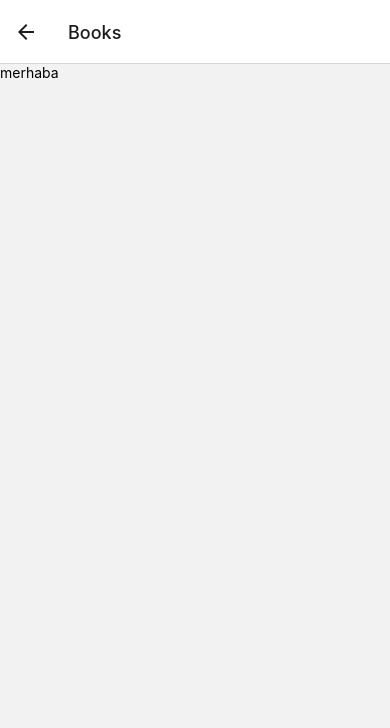
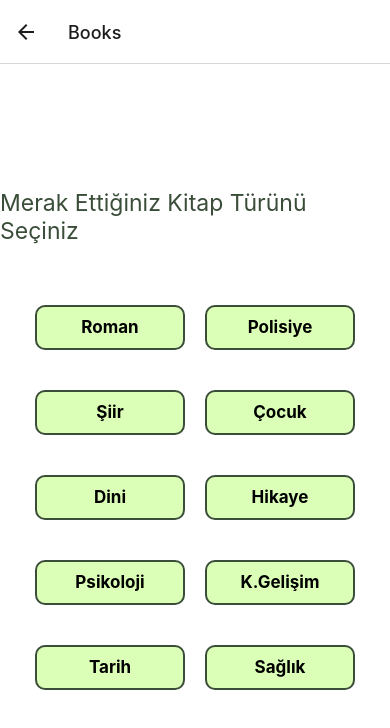
Before and after one commit to tugba0278/explore_books_reactNative_expo, a React Native app: screen /Books in a window 390 px wide. Shown: the top 728 px of the page. Built offline with nearby package versions, Linux system fonts and the light colour scheme.

Commit message:
roman and polisiye books pages are added

```diff
--- a/App.js
+++ b/App.js
@@ -1,6 +1,7 @@
 import React from 'react';
 import {StyleSheet} from 'react-native'
 import { NavigationContainer } from '@react-navigation/native';
+import { createStackNavigator } from '@react-navigation/stack';
 import LoginScreen from './screens/LoginScreen';
 import RegisterScreen from './screens/RegisterScreen';
 import GenreSelectionScreen from './screens/GenreSelectionScreen';
@@ -8,8 +9,9 @@ import BooksScreen from './screens/BooksScreen';
 import LogoutScreen from './screens/LogOutScreen';
 import AuthorListScreen from './screens/AuthorListScreen';
 import HomeScreenDrawer from './screens/HomeScreenDrawer';
-import { createStackNavigator } from '@react-navigation/stack';
 import AboutScreen from './screens/AboutScreen';
+import RomanBooks from './screens/RomanBooks';
+import PolisiyeBooks from './screens/PolisiyeBooks';
 
 
 const Stack = createStackNavigator();
@@ -73,6 +75,14 @@ export default function App() {
           name="LogOut"
           component={LogoutScreen} />
 
+        <Stack.Screen
+          name="Roman"
+          component={RomanBooks} />
+
+        <Stack.Screen
+          name="Polisiye"
+          component={PolisiyeBooks} />
+
 
       </Stack.Navigator>
     </NavigationContainer>
--- a/screens/BooksScreen.js
+++ b/screens/BooksScreen.js
@@ -1,11 +1,148 @@
+import { useNavigation } from "@react-navigation/native";
 import React from "react";
-import { View,Text } from 'react-native';
+import { View,Text,TouchableOpacity, StyleSheet } from 'react-native';
+
 const BooksScreen=()=>{
+
+    const navigation =useNavigation();
     return(
-        <View>
-            <Text>merhaba</Text>
+        <View style={styles.container}>
+
+        <Text style={[styles.title]}>Merak Ettiğiniz Kitap Türünü Seçiniz</Text>
+
+            <View style={styles.row}>
+                <TouchableOpacity
+                onPress={() => navigation.navigate("Roman")}
+                style={[styles.button]}
+                >
+                <Text style={[styles.buttonText]}>Roman</Text>
+                </TouchableOpacity>
+
+            <View style={{ marginLeft: 20 }} />
+
+                <TouchableOpacity
+                onPress={() => navigation.navigate("Polisiye")}
+                style={[styles.button]}
+                >
+                <Text style={[styles.buttonText]}>Polisiye</Text>
+                </TouchableOpacity>
+            </View>
+
+            <View style={styles.row}>
+                <TouchableOpacity
+                onPress={() => navigation.navigate("Siir")}
+                style={[styles.button]}
+                >
+                <Text style={[styles.buttonText]}>Şiir</Text>
+                </TouchableOpacity>
+
+            <View style={{ marginLeft: 20 }} />
+
+                <TouchableOpacity
+                onPress={() => navigation.navigate("Cocuk")}
+                style={[styles.button]}
+                >
+                <Text style={[styles.buttonText]}>Çocuk</Text>
+                </TouchableOpacity>
+            </View>
+
+            <View style={styles.row}>
+                <TouchableOpacity
+                onPress={() => navigation.navigate("Dini")}
+                style={[styles.button]}
+                >
+                <Text style={[styles.buttonText]}>Dini</Text>
+                </TouchableOpacity>
+
+            <View style={{ marginLeft: 20 }} />
+
+                <TouchableOpacity
+                onPress={() => navigation.navigate("Hikaye")}
+                style={[styles.button]}
+                >
+                <Text style={[styles.buttonText]}>Hikaye</Text>
+                </TouchableOpacity>
+            </View>
+
+            <View style={styles.row}>
+                <TouchableOpacity
+                onPress={() => navigation.navigate("Psikoloji")}
+                style={[styles.button]}
+                >
+                <Text style={[styles.buttonText]}>Psikoloji</Text>
+                </TouchableOpacity>
+
+            <View style={{ marginLeft: 20 }} />
+
+                <TouchableOpacity
+                onPress={() => navigation.navigate("Gelisim")}
+                style={[styles.button]}
+                >
+                <Text style={[styles.buttonText]}>K.Gelişim</Text>
+                </TouchableOpacity>
+            </View>
+
+            <View style={styles.row}>
+                <TouchableOpacity
+                onPress={() => navigation.navigate("Tarih")}
+                style={[styles.button]}
+                >
+                <Text style={[styles.buttonText]}>Tarih</Text>
+                </TouchableOpacity>
+
+            <View style={{ marginLeft: 20 }} />
+
+                <TouchableOpacity
+                onPress={() => navigation.navigate("Saglık")}
+                style={[styles.button]}
+                >
+                <Text style={[styles.buttonText]}>Sağlık</Text>
+                </TouchableOpacity>
+            </View>
         </View>
     );
 }
 
 export default BooksScreen;
+
+const styles=StyleSheet.create({
+    container: {
+        flex: 1,
+        alignItems: 'center',
+        justifyContent: 'center',
+        backgroundColor: '#fff',
+    },
+
+    row: {
+        flexDirection: 'row',
+        marginBottom:20,
+
+    },
+
+    button:{
+    backgroundColor: '#DCFFB7',
+    width: 150,
+    height: 45,
+    justifyContent: 'center',
+    alignItems: 'center',
+    borderRadius: 10,
+    marginVertical: 10 ,
+    borderWidth:2,
+    borderColor:"#3A4D39",
+    },
+
+    buttonText:{
+        color: 'black',
+        fontSize: 17,
+        fontWeight: 'bold'
+    },
+
+    title:{
+        fontSize:23,
+        fontWeight:"400",
+        color:"#3A4D39",
+        marginBottom:50,
+        textShadowRadius:3,
+        shadowColor:"black"
+    }
+})
--- /dev/null
+++ b/screens/PolisiyeBooks.js
@@ -0,0 +1,79 @@
+import React, { useState, useEffect } from "react";
+import { View, Text, StyleSheet, ScrollView, Image } from 'react-native';
+import { getDocs, collection } from "firebase/firestore";
+import { db } from "../firebase";
+
+const PolisiyeBooks = () => {
+    const [kitaplar, setKitaplar] = useState([]);
+
+    useEffect(() => {
+        veriGetir();
+    }, []);
+
+    const veriGetir = async () => {
+        try {
+            const querySnapshot = await getDocs(collection(db, "polisiye"));
+            const kitaplarData = [];
+            querySnapshot.forEach((doc) => {
+                // Her bir dokümanın verilerini alıp kitaplarData dizisine ekleyin
+                kitaplarData.push(doc.data());
+            });
+            // kitaplar state'ini güncelleyin
+            setKitaplar(kitaplarData);
+            console.log("Tüm kitaplar:", kitaplarData);
+        } catch (error) {
+            console.error("Error getting documents: ", error);
+        }
+    };
+
+    return (
+        <ScrollView contentContainerStyle={styles.container}>
+            {kitaplar.map((kitap, index) => (
+                <View style={styles.kitapContainer} key={index}>
+                    <Image source={{ uri: kitap.image }} style={styles.resim} />
+                    <Text style={styles.isim}>{kitap.isim}</Text>
+                    <Text style={styles.yazar}>{kitap.yazar}</Text>
+                    <Text style={styles.basimYili}>{kitap.basım_yılı}</Text>
+                </View>
+            ))}
+        </ScrollView>
+    );
+}
+
+export default PolisiyeBooks;
+
+const styles = StyleSheet.create({
+    container: {
+        flexDirection: 'row',
+        flexWrap: 'wrap',
+        justifyContent: 'space-between',
+        padding: 10,
+        backgroundColor:"#D6DAC8"
+    },
+    kitapContainer: {
+        width: '48%', // İki kitap her satırda yer alacak şekilde genişlik ayarı
+        backgroundColor: '#f0f0f0',
+        borderRadius: 8,
+        marginBottom: 10,
+        padding: 10,
+    },
+    resim: {
+        width: '100%',
+        height: 200,
+        marginBottom: 10,
+        borderRadius: 8,
+    },
+    isim: {
+        fontSize: 18,
+        fontWeight: 'bold',
+        marginBottom: 5,
+    },
+    yazar: {
+        fontSize: 16,
+        marginBottom: 5,
+    },
+    basimYili: {
+        fontSize: 14,
+        color: '#666',
+    },
+});
--- /dev/null
+++ b/screens/RomanBooks.js
@@ -0,0 +1,79 @@
+import React, { useState, useEffect } from "react";
+import { View, Text, StyleSheet, ScrollView, Image } from 'react-native';
+import { getDocs, collection } from "firebase/firestore";
+import { db } from "../firebase";
+
+const RomanBooks = () => {
+    const [kitaplar, setKitaplar] = useState([]);
+
+    useEffect(() => {
+        veriGetir();
+    }, []);
+
+    const veriGetir = async () => {
+        try {
+            const querySnapshot = await getDocs(collection(db, "roman"));
+            const kitaplarData = [];
+            querySnapshot.forEach((doc) => {
+                // Her bir dokümanın verilerini alıp kitaplarData dizisine ekleyin
+                kitaplarData.push(doc.data());
+            });
+            // kitaplar state'ini güncelleyin
+            setKitaplar(kitaplarData);
+            console.log("Tüm kitaplar:", kitaplarData);
+        } catch (error) {
+            console.error("Error getting documents: ", error);
+        }
+    };
+
+    return (
+        <ScrollView contentContainerStyle={styles.container}>
+            {kitaplar.map((kitap, index) => (
+                <View style={styles.kitapContainer} key={index}>
+                    <Image source={{ uri: kitap.image }} style={styles.resim} />
+                    <Text style={styles.isim}>{kitap.isim}</Text>
+                    <Text style={styles.yazar}>{kitap.yazar}</Text>
+                    <Text style={styles.basimYili}>{kitap.basım_yılı}</Text>
+                </View>
+            ))}
+        </ScrollView>
+    );
+}
+
+export default RomanBooks;
+
+const styles = StyleSheet.create({
+    container: {
+        flexDirection: 'row',
+        flexWrap: 'wrap',
+        justifyContent: 'space-between',
+        padding: 10,
+        backgroundColor:"#D6DAC8"
+    },
+    kitapContainer: {
+        width: '48%', // İki kitap her satırda yer alacak şekilde genişlik ayarı
+        backgroundColor: '#f0f0f0',
+        borderRadius: 8,
+        marginBottom: 10,
+        padding: 10,
+    },
+    resim: {
+        width: '100%',
+        height: 200,
+        marginBottom: 10,
+        borderRadius: 8,
+    },
+    isim: {
+        fontSize: 18,
+        fontWeight: 'bold',
+        marginBottom: 5,
+    },
+    yazar: {
+        fontSize: 16,
+        marginBottom: 5,
+    },
+    basimYili: {
+        fontSize: 14,
+        color: '#666',
+    },
+});
```
